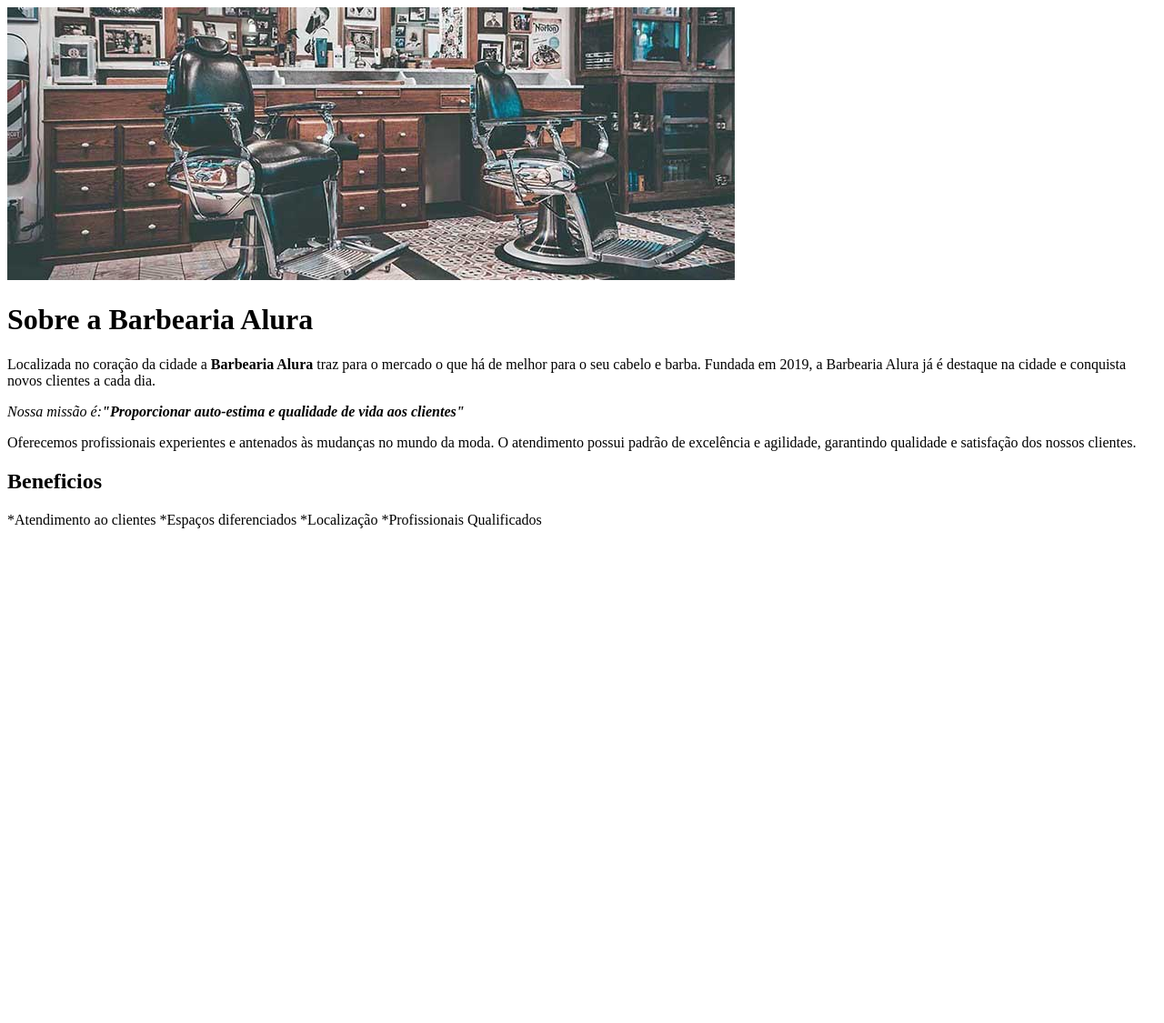
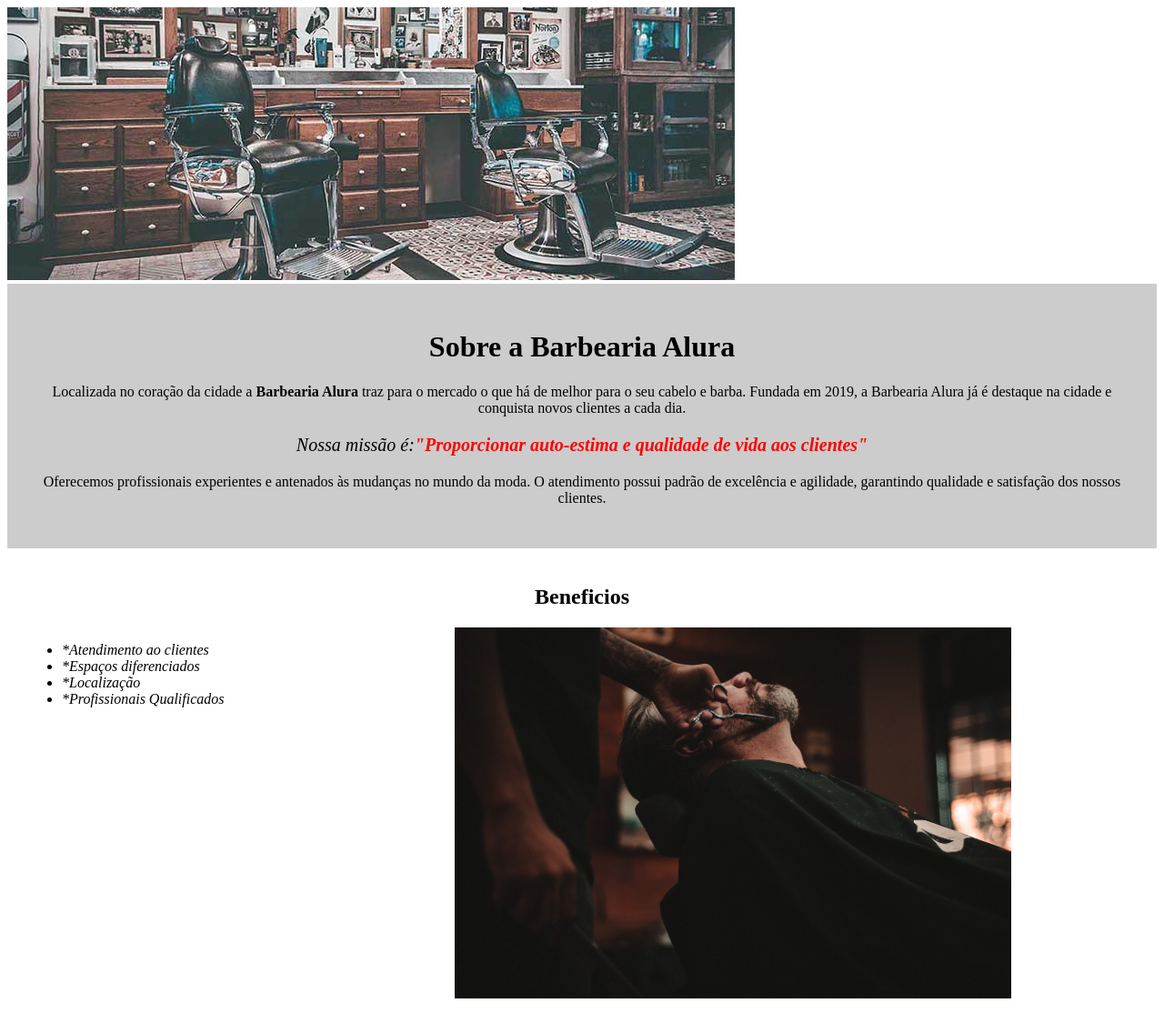
Before and after one commit to Beturba/Alura-1, a plain HTML site: page index.html in a window 1280 px wide. Shown: the whole page at 91% size. Before the commit the page ends 800 px from the top, so only its background shows below. Drawn offline with Linux system fonts and the light colour scheme.

Commit message:
atualizando codigo

```diff
--- a/index.html
+++ b/index.html
@@ -7,8 +7,8 @@
 
     </head>
     <body>
-        <img id=" banner" src="banner.jpg">
-
+        <img id=" banner"src="banner.jpg">
+<div class="principal">
             <h1>Sobre a Barbearia Alura</h1>
             <p>Localizada no coração da cidade a <strong>Barbearia Alura</strong> traz para o mercado o que há de melhor para o seu cabelo e barba. Fundada em 2019, a Barbearia Alura já é destaque na cidade e conquista novos clientes a cada dia.
             </p>
@@ -16,14 +16,21 @@
             </p>
             <p>Oferecemos profissionais experientes e antenados às mudanças no mundo da moda. O atendimento possui padrão de excelência e agilidade, garantindo qualidade e satisfação dos nossos clientes.
             </p>
+</div>
+
+<div class="beneficios">
 
         <h2>Beneficios</h2>
 
-    *Atendimento ao clientes
-    *Espaços diferenciados
-    *Localização
-    *Profissionais Qualificados
+        <ul>
+        <li class="itens"> *Atendimento ao clientes</li>
+        <li class="itens">*Espaços diferenciados </li>
+        <li class="itens">*Localização</li>
+        <li class="itens">*Profissionais Qualificados</li>
+        </ul>
 
+        <img src="beneficios.jpg" class="imagembeneficios">
+</div>
 
     </body>
 
--- a/style.css
+++ b/style.css
@@ -0,0 +1,56 @@
+body {
+
+}
+
+#banner {
+    width: 100%;
+}
+
+.principal {
+    background: #CCCCCC;
+    padding: 30px;
+}
+
+h1 {
+    text-align: center
+}
+
+p {
+    text-align: center;
+}
+
+#missao {
+    font-size: 20px
+}
+
+em strong {
+    color: #FF0000;
+}
+
+.itens {
+    font-style: italic;
+
+}
+
+.beneficios{
+    background: #FFFFFF;
+    padding: 20px;
+}
+
+h2{
+    text-align: center;
+
+}
+
+
+ul{
+     display: inline-block;
+     vertical-align: top;
+     width: 20%;
+     margin-right: 15%;
+
+}
+.imagembeneficios{
+width: 50%;
+
+}
```
Also changed, not shown: beneficios.jpg (added). Lines whose indentation alone changed are shown as unchanged.
